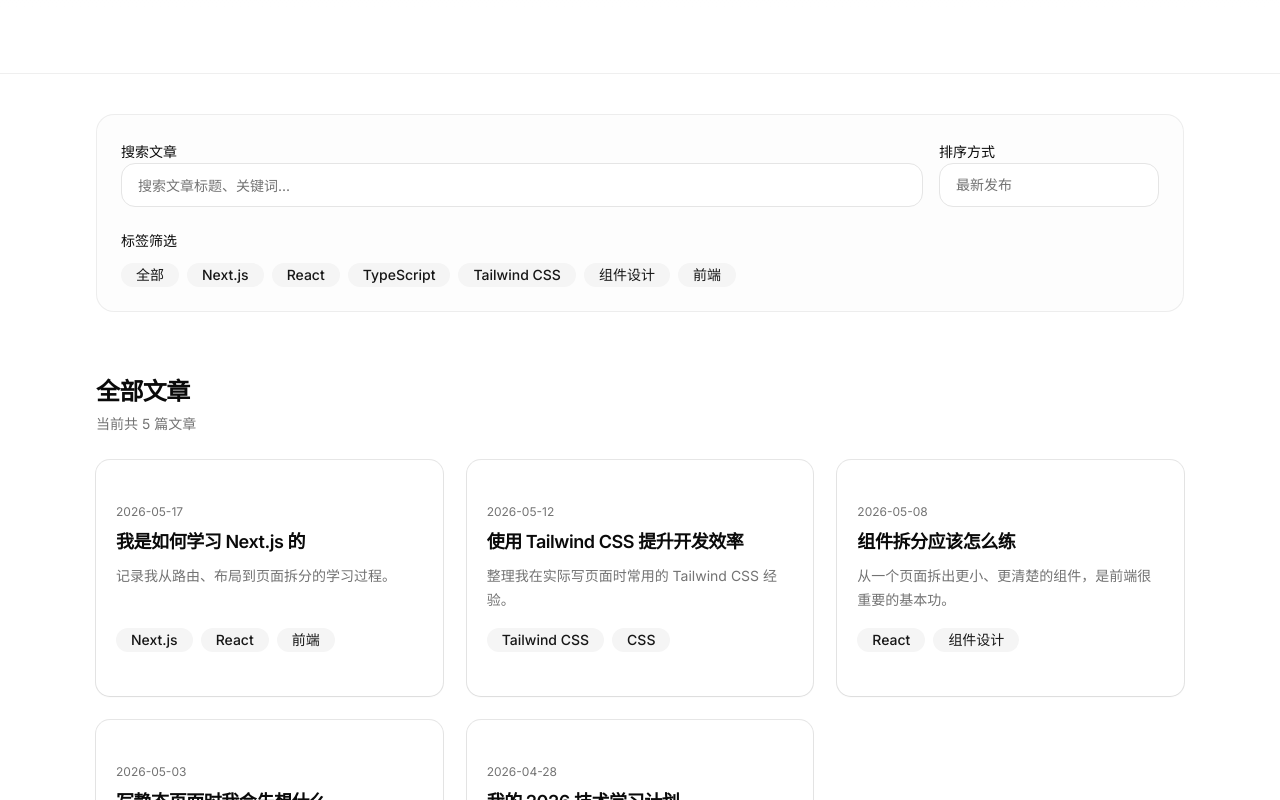
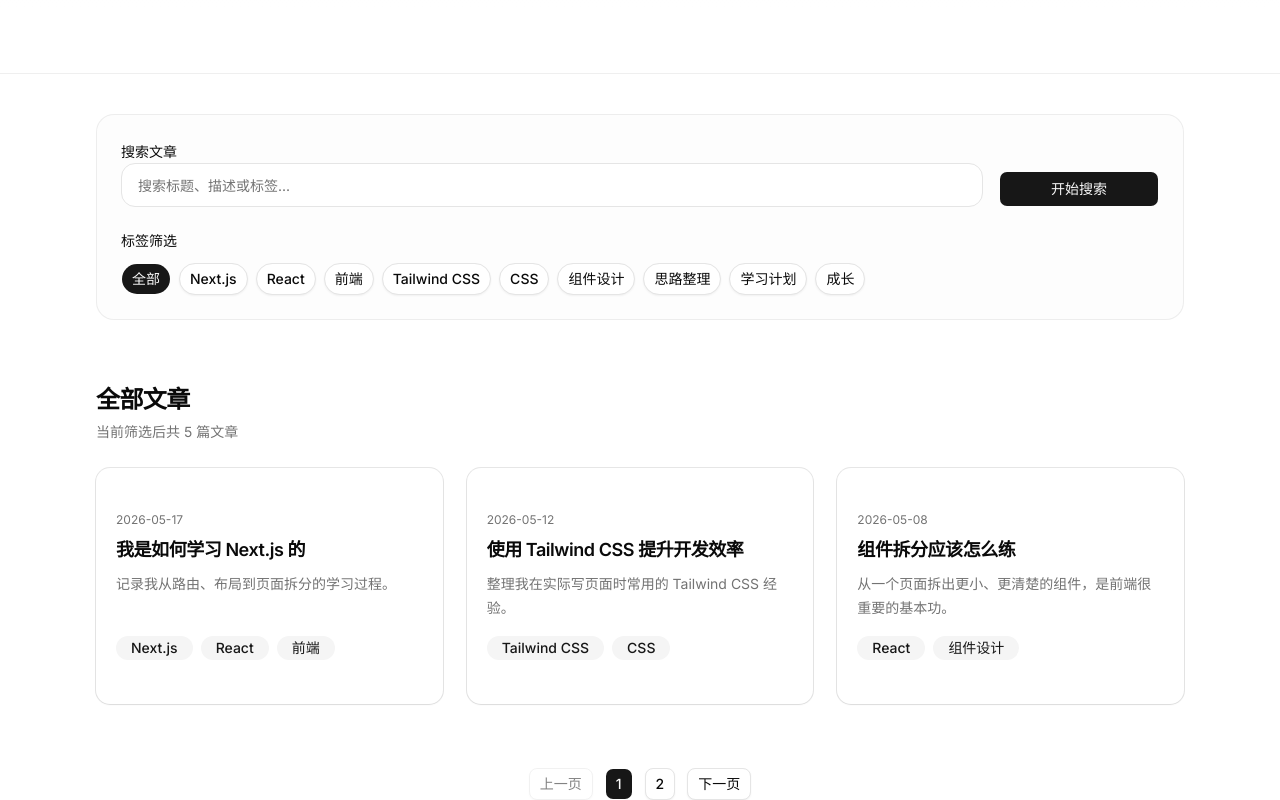
Before and after one commit to Phill-W/my-blog, a Next.js app: page /blog in a window 1280 px wide. Shown: the part 280-1080 px from the top of the page. Built offline with nearby package versions, Linux system fonts and the light colour scheme.

Commit message:
feat: 博客列表接入搜索筛选与分页基础

```diff
--- a/app/blog/page.tsx
+++ b/app/blog/page.tsx
@@ -1,24 +1,70 @@
+import Link from "next/link";
+
 import Container from "@/components/Container";
 import PostCard from "@/components/PostCard";
 import SectionHeading from "@/components/SectionHeading";
-import TagList from "@/components/TagList";
+import {
+  filterPosts,
+  getAllPostTags,
+  getAllPosts,
+  getPostHref,
+  paginatePosts,
+} from "@/lib/posts";
 import { buttonVariants } from "@/components/ui/button";
 import { cn } from "@/lib/utils";
-import { getAllPosts, getPostHref } from "@/lib/posts";
 
-const blogPosts = getAllPosts();
+type BlogPageProps = {
+  searchParams: Promise<{
+    q?: string;
+    tag?: string;
+    page?: string;
+  }>;
+};
 
-const filterTags = [
-  "全部",
-  "Next.js",
-  "React",
-  "TypeScript",
-  "Tailwind CSS",
-  "组件设计",
-  "前端",
-];
+function buildBlogUrl({
+  q,
+  tag,
+  page,
+}: {
+  q?: string;
+  tag?: string;
+  page?: number;
+}) {
+  const params = new URLSearchParams();
 
-export default function BlogPage() {
+  if (q) {
+    params.set("q", q);
+  }
+
+  if (tag && tag !== "全部") {
+    params.set("tag", tag);
+  }
+
+  if (page && page > 1) {
+    params.set("page", String(page));
+  }
+
+  const queryString = params.toString();
+
+  return queryString ? `/blog?${queryString}` : "/blog";
+}
+
+export default async function BlogPage({ searchParams }: BlogPageProps) {
+  const resolvedSearchParams = await searchParams;
+
+  const query = resolvedSearchParams.q?.trim() ?? "";
+  const selectedTag = resolvedSearchParams.tag?.trim() ?? "全部";
+  const allPosts = getAllPosts();
+  const allTags = getAllPostTags();
+  const filteredPosts = filterPosts(allPosts, {
+    query,
+    tag: selectedTag,
+  });
+  const { currentPage, totalPages, items } = paginatePosts(
+    filteredPosts,
+    resolvedSearchParams.page,
+  );
+
   return (
     <main className="pb-16">
       <section className="border-b border-border/60 py-16 sm:py-20">
@@ -40,7 +86,11 @@ export default function BlogPage() {
       <section className="py-10">
         <Container>
           <div className="space-y-6 rounded-2xl border border-border/70 bg-muted/20 p-5 sm:p-6">
-            <div className="grid gap-4 lg:grid-cols-[minmax(0,1fr)_220px]">
+            <form
+              action="/blog"
+              method="get"
+              className="grid gap-4 lg:grid-cols-[minmax(0,1fr)_160px]"
+            >
               <div className="space-y-2">
                 <label
                   htmlFor="search-posts"
@@ -50,25 +100,58 @@ export default function BlogPage() {
                 </label>
                 <input
                   id="search-posts"
+                  name="q"
                   type="text"
-                  placeholder="搜索文章标题、关键词..."
+                  defaultValue={query}
+                  placeholder="搜索标题、描述或标签..."
                   className="h-11 w-full rounded-xl border border-border bg-background px-4 text-sm outline-none transition-colors placeholder:text-muted-foreground focus:border-ring"
                 />
               </div>
 
-              <div className="space-y-2">
-                <span className="text-sm font-medium text-foreground">
-                  排序方式
-                </span>
-                <div className="flex h-11 items-center rounded-xl border border-border bg-background px-4 text-sm text-muted-foreground">
-                  最新发布
+              <div className="flex items-end">
+                {selectedTag !== "全部" ? (
+                  <input type="hidden" name="tag" value={selectedTag} />
+                ) : null}
+
+                <button
+                  type="submit"
+                  className={cn(
+                    buttonVariants({ variant: "default", size: "default" }),
+                    "w-full",
+                  )}
+                >
+                  开始搜索
+                </button>
               </div>
-              </div>
-            </div>
+            </form>
 
             <div className="space-y-3">
               <p className="text-sm font-medium text-foreground">标签筛选</p>
-              <TagList tags={filterTags} />
+              <div className="flex flex-wrap gap-2">
+                {allTags.map((tag) => {
+                  const isActive = selectedTag === tag;
+
+                  return (
+                    <Link
+                      key={tag}
+                      href={buildBlogUrl({
+                        q: query || undefined,
+                        tag,
+                        page: 1,
+                      })}
+                      className={cn(
+                        buttonVariants({
+                          variant: isActive ? "default" : "outline",
+                          size: "sm",
+                        }),
+                        "rounded-full",
+                      )}
+                    >
+                      {tag}
+                    </Link>
+                  );
+                })}
+              </div>
             </div>
           </div>
         </Container>
@@ -78,11 +161,12 @@ export default function BlogPage() {
         <Container>
           <SectionHeading
             title="全部文章"
-            description={`当前共 ${blogPosts.length} 篇文章`}
+            description={`当前筛选后共 ${filteredPosts.length} 篇文章`}
           />
 
+          {items.length > 0 ? (
             <div className="grid gap-6 md:grid-cols-2 xl:grid-cols-3">
-            {blogPosts.map((post) => (
+              {items.map((post) => (
                 <PostCard
                   key={post.slug}
                   title={post.title}
@@ -93,49 +177,84 @@ export default function BlogPage() {
                 />
               ))}
             </div>
+          ) : (
+            <div className="rounded-2xl border border-border/70 bg-muted/20 p-8 text-center">
+              <h2 className="text-xl font-semibold text-foreground">
+                没有找到匹配的文章
+              </h2>
+              <p className="mt-3 text-sm leading-6 text-muted-foreground">
+                你可以尝试更短的关键词，或者切换到其他标签。
+              </p>
+              <Link
+                href="/blog"
+                className={cn(
+                  buttonVariants({ variant: "outline", size: "default" }),
+                  "mt-6",
+                )}
+              >
+                查看全部文章
+              </Link>
+            </div>
+          )}
         </Container>
       </section>
 
       <section className="pt-10">
         <Container>
           <div className="flex flex-wrap items-center justify-center gap-3">
-            <button
-              type="button"
+            <Link
+              href={buildBlogUrl({
+                q: query || undefined,
+                tag: selectedTag,
+                page: currentPage - 1,
+              })}
               className={cn(
                 buttonVariants({ variant: "outline", size: "sm" }),
-                "pointer-events-none opacity-50",
+                currentPage === 1 ? "pointer-events-none opacity-50" : "",
               )}
             >
               上一页
-            </button>
+            </Link>
 
-            <button
-              type="button"
-              className={cn(buttonVariants({ variant: "default", size: "sm" }))}
+            {Array.from({ length: totalPages }, (_, index) => {
+              const page = index + 1;
+              const isActive = page === currentPage;
+
+              return (
+                <Link
+                  key={page}
+                  href={buildBlogUrl({
+                    q: query || undefined,
+                    tag: selectedTag,
+                    page,
+                  })}
+                  className={cn(
+                    buttonVariants({
+                      variant: isActive ? "default" : "outline",
+                      size: "sm",
+                    }),
+                  )}
                 >
-              1
-            </button>
+                  {page}
+                </Link>
+              );
+            })}
 
-            <button
-              type="button"
-              className={cn(buttonVariants({ variant: "outline", size: "sm" }))}
-            >
-              2
-            </button>
-
-            <button
-              type="button"
-              className={cn(buttonVariants({ variant: "outline", size: "sm" }))}
-            >
-              3
-            </button>
-
-            <button
-              type="button"
-              className={cn(buttonVariants({ variant: "outline", size: "sm" }))}
+            <Link
+              href={buildBlogUrl({
+                q: query || undefined,
+                tag: selectedTag,
+                page: currentPage + 1,
+              })}
+              className={cn(
+                buttonVariants({ variant: "outline", size: "sm" }),
+                currentPage === totalPages
+                  ? "pointer-events-none opacity-50"
+                  : "",
+              )}
             >
               下一页
-            </button>
+            </Link>
           </div>
         </Container>
       </section>
--- a/lib/posts.ts
+++ b/lib/posts.ts
@@ -1,4 +1,6 @@
 import { posts, type Post } from "@/content/posts";
+
+export const POSTS_PER_PAGE = 3;
 
 export function getAllPosts(): Post[] {
   return [...posts].sort((a, b) => b.date.localeCompare(a.date));
@@ -19,3 +21,61 @@ export function getPostBySlug(slug: string): Post | undefined {
 export function getPostHref(slug: string): string {
   return `/blog/${slug}`;
 }
+
+export function getAllPostTags(): string[] {
+  const tags = new Set<string>();
+
+  for (const post of posts) {
+    for (const tag of post.tags) {
+      tags.add(tag);
+    }
+  }
+
+  return ["全部", ...Array.from(tags)];
+}
+
+export function filterPosts(
+  allPosts: Post[],
+  options: {
+    query?: string;
+    tag?: string;
+  },
+): Post[] {
+  const query = options.query?.trim().toLocaleLowerCase();
+  const tag = options.tag?.trim();
+
+  return allPosts.filter((post) => {
+    const matchesQuery =
+      !query ||
+      post.title.toLowerCase().includes(query) ||
+      post.description.toLowerCase().includes(query) ||
+      post.tags.some((item) => item.toLowerCase().includes(query));
+    const matchesTag = !tag || tag === "全部" || post.tags.includes(tag);
+
+    return matchesQuery && matchesTag;
+  });
+}
+
+export function normalizePage(page?: string): number {
+  const parsedPage = Number(page);
+
+  if (!Number.isInteger(parsedPage) || parsedPage < 1) {
+    return 1;
+  }
+
+  return parsedPage;
+}
+
+export function paginatePosts(allPosts: Post[], page?: string) {
+  const currentPage = normalizePage(page);
+  const totalPages = Math.max(1, Math.ceil(allPosts.length / POSTS_PER_PAGE));
+  const safePage = Math.min(currentPage, totalPages);
+  const startIndex = (safePage - 1) * POSTS_PER_PAGE;
+  const endIndex = startIndex + POSTS_PER_PAGE;
+
+  return {
+    currentPage: safePage,
+    totalPages,
+    items: allPosts.slice(startIndex, endIndex),
+  };
+}
```
Lines whose indentation alone changed are shown as unchanged.
